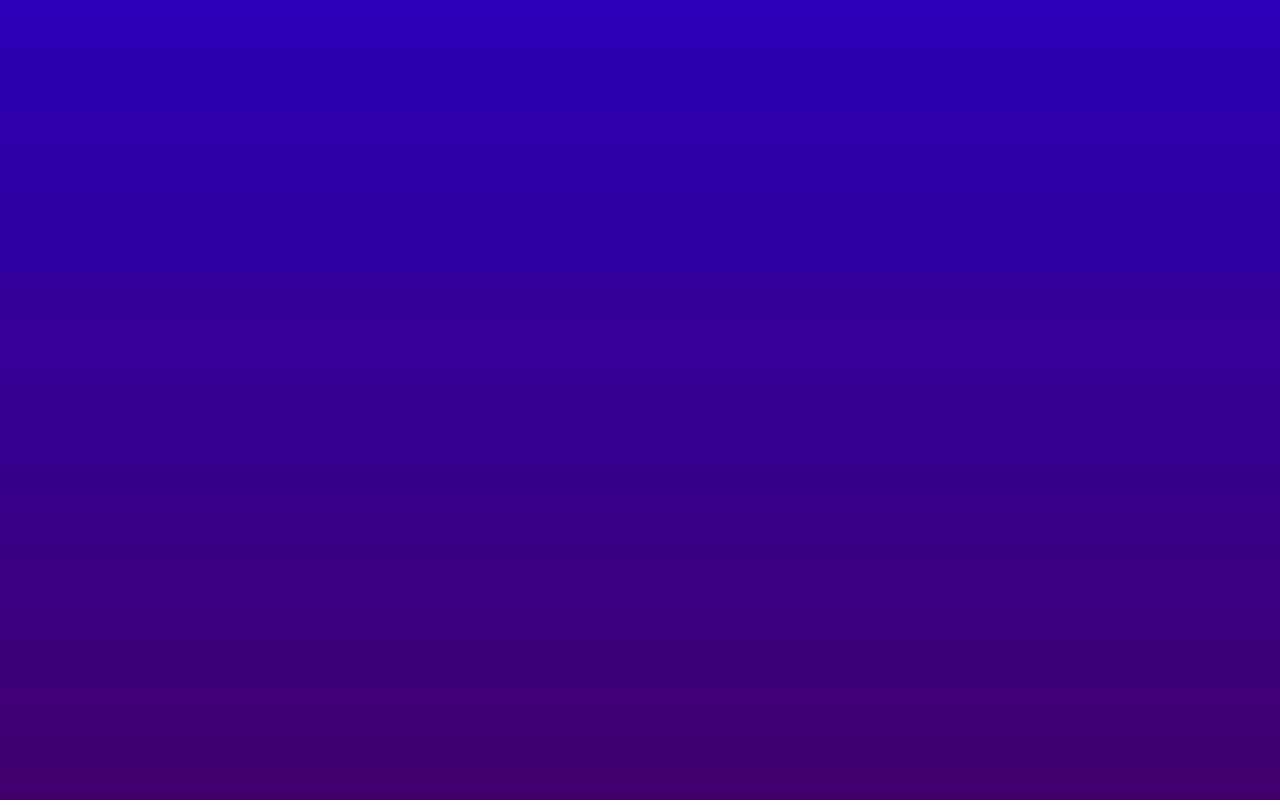
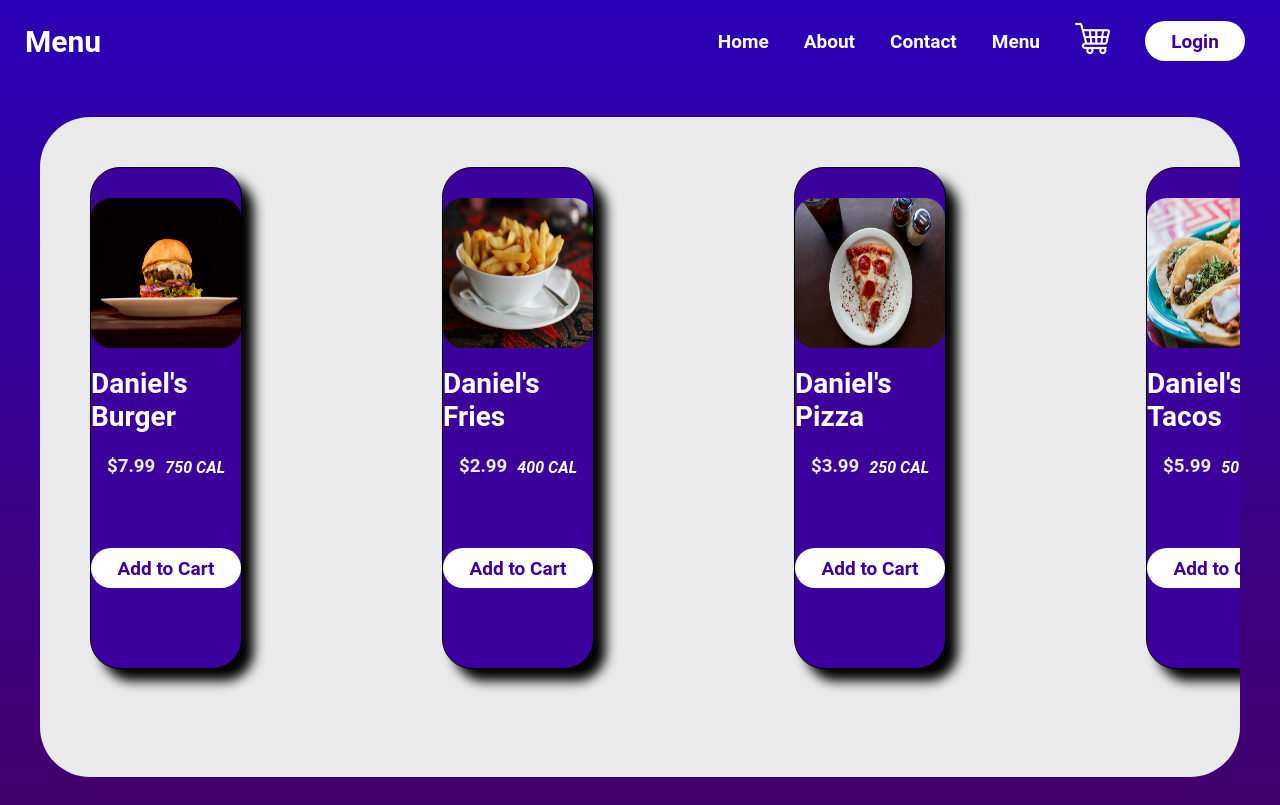
Before and after one commit to DanielGar12/reactfirst, a React (Vite) app: page /menu in a window 1280 px wide. Before the commit this address had no page. Built offline with nearby package versions, Linux system fonts and the light colour scheme.

Commit message:
added menu

```diff
--- a/package.json
+++ b/package.json
@@ -3,13 +3,17 @@
   "private": true,
   "version": "0.0.0",
   "type": "module",
+  "homepage": "https://danielgar12.github.io/reactfirst",
   "scripts": {
     "dev": "vite",
     "build": "vite build",
     "lint": "eslint .",
-    "preview": "vite preview"
+    "preview": "vite preview",
+    "predeploy": "npm run build",
+    "deploy": "gh-pages -d dist"
   },
   "dependencies": {
+    "gh-pages": "^6.3.0",
     "react": "^19.1.0",
     "react-dom": "^19.1.0",
     "react-router-dom": "^7.6.1",
--- a/src/App.jsx
+++ b/src/App.jsx
@@ -4,7 +4,7 @@ import viteLogo from '/vite.svg'
 import {BrowserRouter as Router, Routes, Route} from 'react-router-dom';
 import LoginSignup from './components/Assets/LoginSignup/LoginSignup'
 import Home from './components/Assets/Home/Home';
-
+import Menu from './components/Assets/Menu/menu';
 
 
 function App() {
@@ -14,6 +14,7 @@ function App() {
       <Routes>
         <Route path="/" element={<LoginSignup/>}/>
         <Route path="/home" element={<Home/>}/>
+        <Route path="/menu" element={<Menu/>}/>
       </Routes>
     </Router>
 
--- a/src/components/Assets/Home/Home.css
+++ b/src/components/Assets/Home/Home.css
@@ -30,6 +30,7 @@
     font-weight: 700;
     display: flex;
     align-items: center;
+    cursor: pointer;
 }
 .navElements img {
     filter: invert(1);
--- a/src/components/Assets/Home/Home.jsx
+++ b/src/components/Assets/Home/Home.jsx
@@ -11,6 +11,8 @@ const Home = () => {
   const loginButton = () => {
     navigation('/')
   }
+
+
   return (
     <div>
     <div className="navbar">
@@ -20,7 +22,7 @@ const Home = () => {
                 <li>Home</li>
                 <li>About</li>
                 <li>Contact</li>
-                <li>Menu</li>
+                <li onClick={() => {navigation('/menu')}}>Menu</li>
                 <img src={shoppingcart}/>
                 <div className="loginbutton" onClick={()=> {loginButton()}}>Login</div>
             </ul>
--- /dev/null
+++ b/src/components/Assets/Menu/menu.css
@@ -0,0 +1,72 @@
+.menu {
+    background-color: #eaeaea;
+    height: 70vh;
+    margin: 40px;
+    border-radius: 50px;
+    padding: 50px;
+    display: flex;
+    gap: 200px;
+    overflow: hidden;
+}
+
+.cart {
+    display: flex;
+    cursor: pointer;
+}
+
+.bubble {
+    background-color: white;
+    color: #3c009d;
+    height: 22px;
+    width: 22px;
+    border-radius: 20px;
+    display: flex;
+    align-items: center;
+    justify-content: center;
+    font-weight: 700;
+
+
+}
+
+.card {
+    display: flex;
+    flex-direction: column;
+    justify-content: center;
+    align-items: center;
+    border: 1px solid black;
+    width: 400px;
+    height: 500px;
+    background-color: #3c009d;
+    border-radius: 30px;
+    box-shadow: 12px 12px 12px black;
+}
+
+.price {
+    display: flex;
+    gap: 10px;
+}
+
+.card h1 {
+    color: white;
+    font-size: 28px;
+    margin-bottom: 4px;
+}
+
+.card h3 {
+    color: #eaeaea;
+}
+
+.card h4 {
+    color: white;
+    font-style: italic;
+}
+
+.card img {
+    width: 150px;
+    height: 150px;
+    border-radius: 20px;
+}
+
+.second {
+    margin-top: 50px;
+}
--- /dev/null
+++ b/src/components/Assets/Menu/menu.jsx
@@ -0,0 +1,77 @@
+import React, {useState} from 'react'
+import './menu.css'
+ import '/Users/garci/reactweb/my-react-website/src/components/Assets/Home/Home'
+import shoppingcart from '/Users/garci/reactweb/my-react-website/src/components/Assets/Home/shopping-cart.png'
+import Burger from '/Users/garci/reactweb/my-react-website/src/components/Assets/Home/burger.jpg'
+import Fries from '/Users/garci/reactweb/my-react-website/src/components/Assets/Home/fries.jpg'
+import Pizza from '/Users/garci/reactweb/my-react-website/src/components/Assets/Home/pizza.jpg'
+import Tacos from '/Users/garci/reactweb/my-react-website/src/components/Assets/Home/taco.jpg'
+
+import { useNavigate } from 'react-router-dom'
+const menu = () => {
+
+    navigation = useNavigate();
+
+    let [counter, handleCounter] = useState(0)
+
+    return (
+    <div>
+          <div className="navbar">
+                <div className="navdiv">
+                    <div className="logo">Menu</div>
+                    <ul className='navElements'>
+                        <li onClick={()=> {navigation('/home')}}>Home</li>
+                        <li>About</li>
+                        <li>Contact</li>
+                        <li>Menu</li>
+                        <div className="cart">
+                        <img src={shoppingcart}/>
+                        {counter===0?<div></div>:<div className='bubble'>{counter}</div>}
+                        </div>
+                        <div className="loginbutton" onClick={()=> {loginButton()}}>Login</div>
+                    </ul>
+                </div>
+            </div>
+            <div className="menu">
+                <div className="card">
+                    <img src={Burger}/>
+                    <h1>Daniel's Burger</h1>
+                    <div className="price">
+                    <h3>$7.99</h3>
+                    <h4>750 CAL</h4>
+                    </div>
+                    <div className="orderButton second" onClick={()=> {handleCounter(counter = counter +1)}} >Add to Cart</div>
+                </div>
+                <div className="card">
+                    <img src={Fries}/>
+                    <h1>Daniel's Fries</h1>
+                    <div className="price">
+                    <h3>$2.99</h3>
+                    <h4>400 CAL</h4>
+                    </div>
+                    <div className="orderButton second" onClick={()=> {handleCounter(counter = counter +1)}} >Add to Cart</div>
+                </div>
+                <div className="card">
+                    <img src={Pizza}/>
+                    <h1>Daniel's Pizza</h1>
+                    <div className="price">
+                    <h3>$3.99</h3>
+                    <h4>250 CAL</h4>
+                    </div>
+                    <div className="orderButton second" onClick={()=> {handleCounter(counter = counter +1)}} >Add to Cart</div>
+                </div>
+                <div className="card">
+                    <img src={Tacos}/>
+                    <h1>Daniel's Tacos</h1>
+                    <div className="price">
+                    <h3>$5.99</h3>
+                    <h4>500 CAL</h4>
+                    </div>
+                    <div className="orderButton second" onClick={()=> {handleCounter(counter = counter +1)}} >Add to Cart</div>
+                </div>
+            </div>
+
+    </div>
+  )
+}
+export default menu;
```
Also changed, not shown: 1 other file (tests, documents, lock files or other folders).
